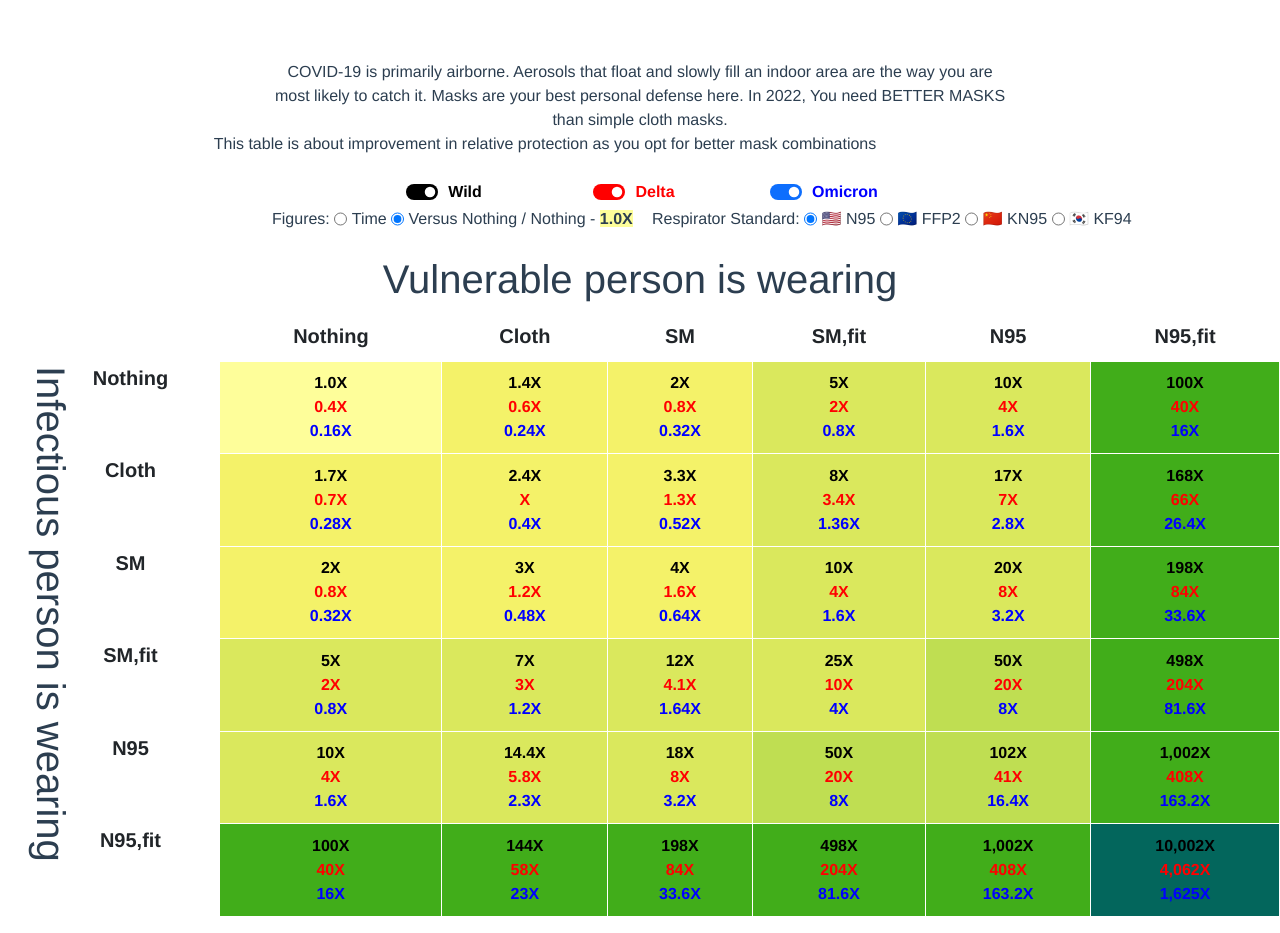
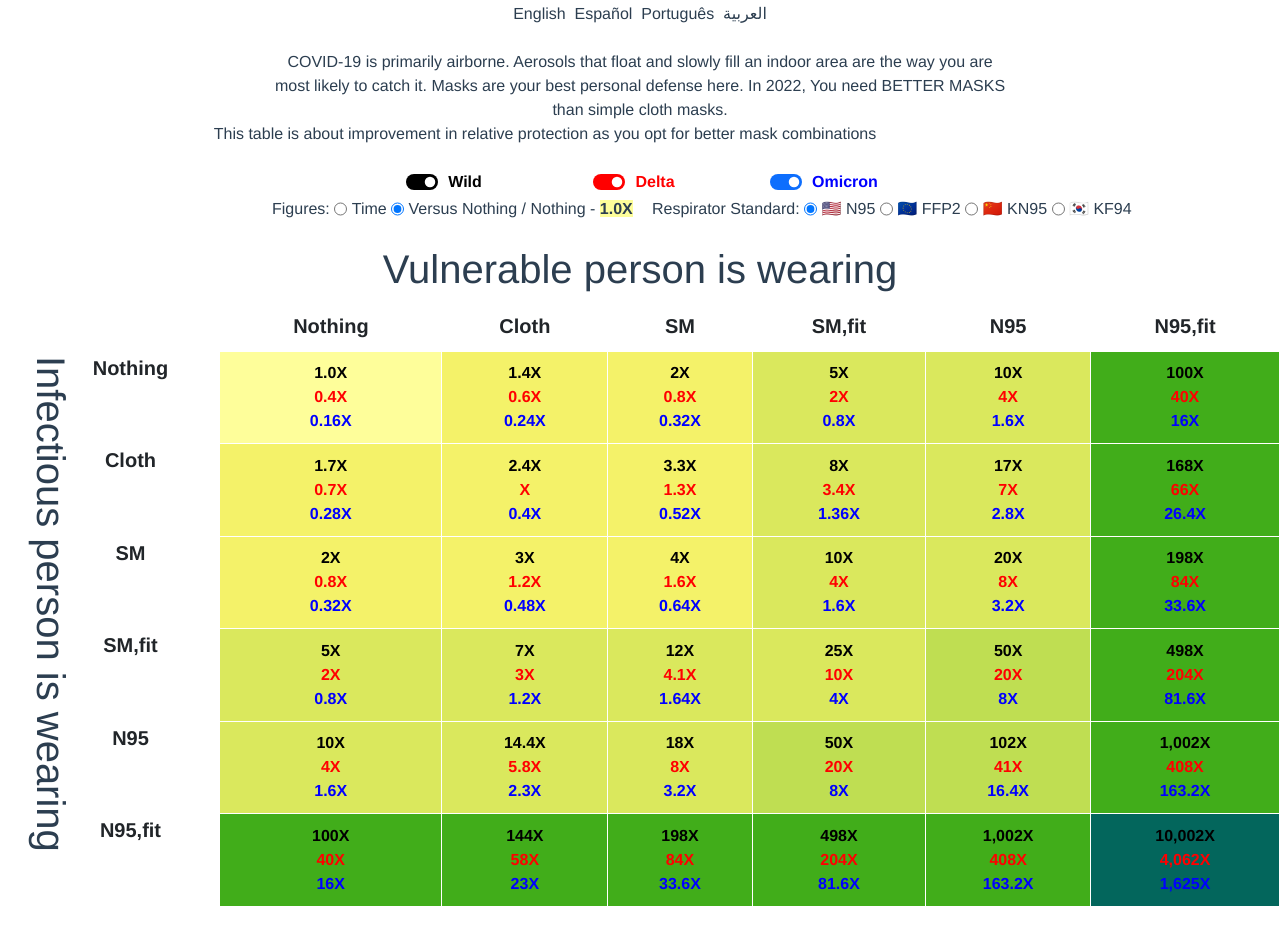
Before and after one commit to its-airborne/bettermasks, a Vue app: page / in a window 1280 px wide. Built offline with nearby package versions, Linux system fonts and the light colour scheme; the HTML template or start-up script is replaced by a standard one.

Commit message:
switchable lang

```diff
--- a/src/App.vue
+++ b/src/App.vue
@@ -1,5 +1,18 @@
 <template>
-  <div id="app" :dir="direction">
+
+  <div id="app" :dir="direction" style="margin-top: 2px;">
+
+    <div class="grid">
+      <div class="row" :dir="direction">
+       <span>
+         <span v-on:click="doLocale('en', true)">English</span>&nbsp;
+         <span v-on:click="doLocale('es', true)">Español</span>&nbsp;
+         <span v-on:click="doLocale('pt', true)">Português</span>&nbsp;
+         <span v-on:click="doLocale('ar', true)"> العربية</span>
+        </span>
+      </div>
+    </div>
+    <br/>
 
     <div class="container">
       <div class="row">
@@ -173,8 +186,6 @@
 import data from '../data.json';
 import 'bootstrap/dist/css/bootstrap.min.css';
 
-
-
 export default {
   name: 'App',
   data() {
@@ -193,10 +204,11 @@ export default {
   },
   created() {
     this.jsonData = data;
-    this.location = window.location.href.substring(window.location.href.lastIndexOf('#') + 1);
-    if (this.location === 'ar') this.$i18n.locale = 'ar';
-    if (this.location === 'es') this.$i18n.locale = 'es';
-    if (this.location === 'pt') this.$i18n.locale = 'pt';
+    this.il8n = this.$i18n;
+    let start = window.location.href.lastIndexOf('#') + 1;
+    console.log(`0. locn=${start}`);
+    if (start === 0) this.doLocale('', false);
+    else this.doLocale(window.location.href.substring(start));
   },
   computed: {
     direction() {
@@ -211,6 +223,28 @@ export default {
       const topValue = (document.querySelector('.wrapper').offsetHeight - document.querySelector('.wrapper h1').offsetHeight) / 2;
       document.querySelector('.wrapper h1').style.top = `${topValue}px`;
     });
+  },
+  methods: {
+    doLocale : function (locn, redoHref) {
+      let l = locn;
+      switch (locn) {
+        case 'ar':
+          this.$i18n.locale = 'ar';
+          break;
+        case 'es':
+          this.$i18n.locale = 'es';
+          break;
+        case 'pt':
+          this.$i18n.locale = 'pt';
+          break;
+        default:
+          this.$i18n.locale = 'en';
+          l = '';
+      }
+      if (redoHref) {
+        window.location.href = `/#${l}`;
+      }
+    },
   },
 };
 </script>
```
